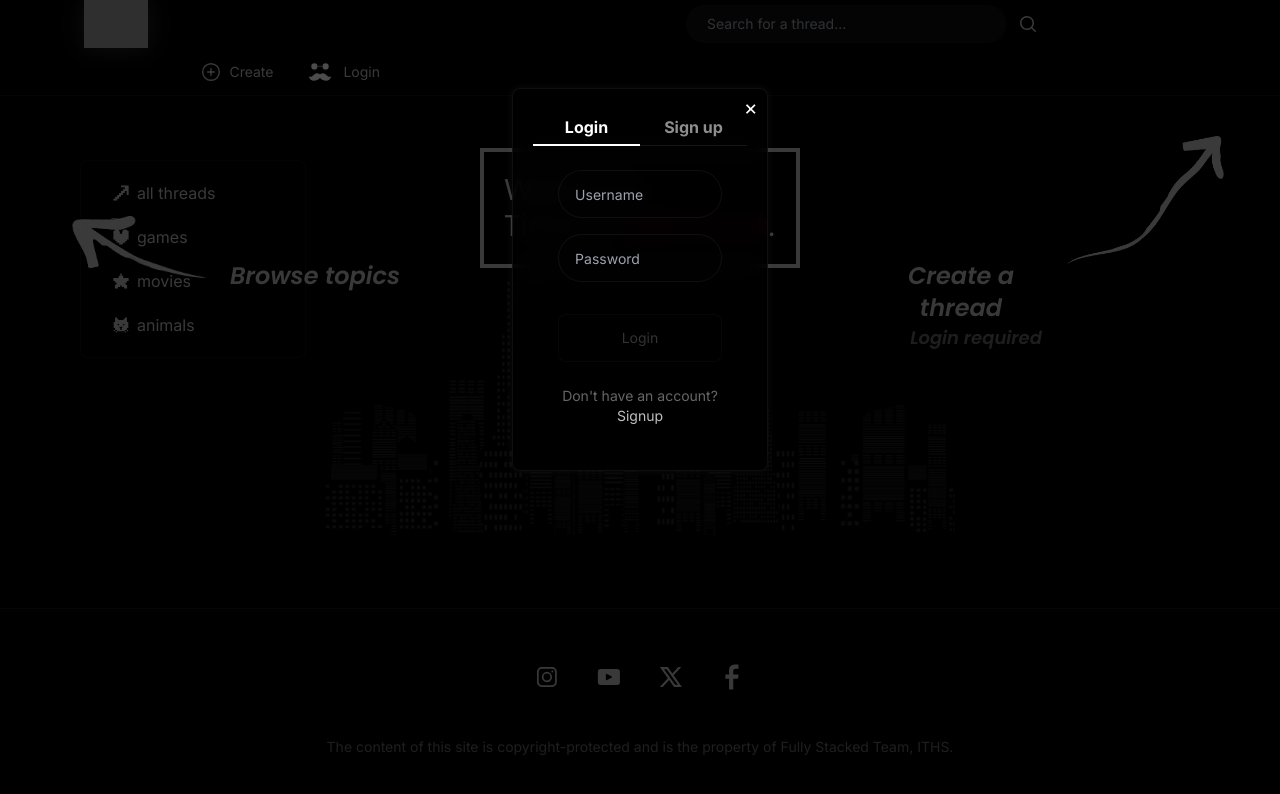
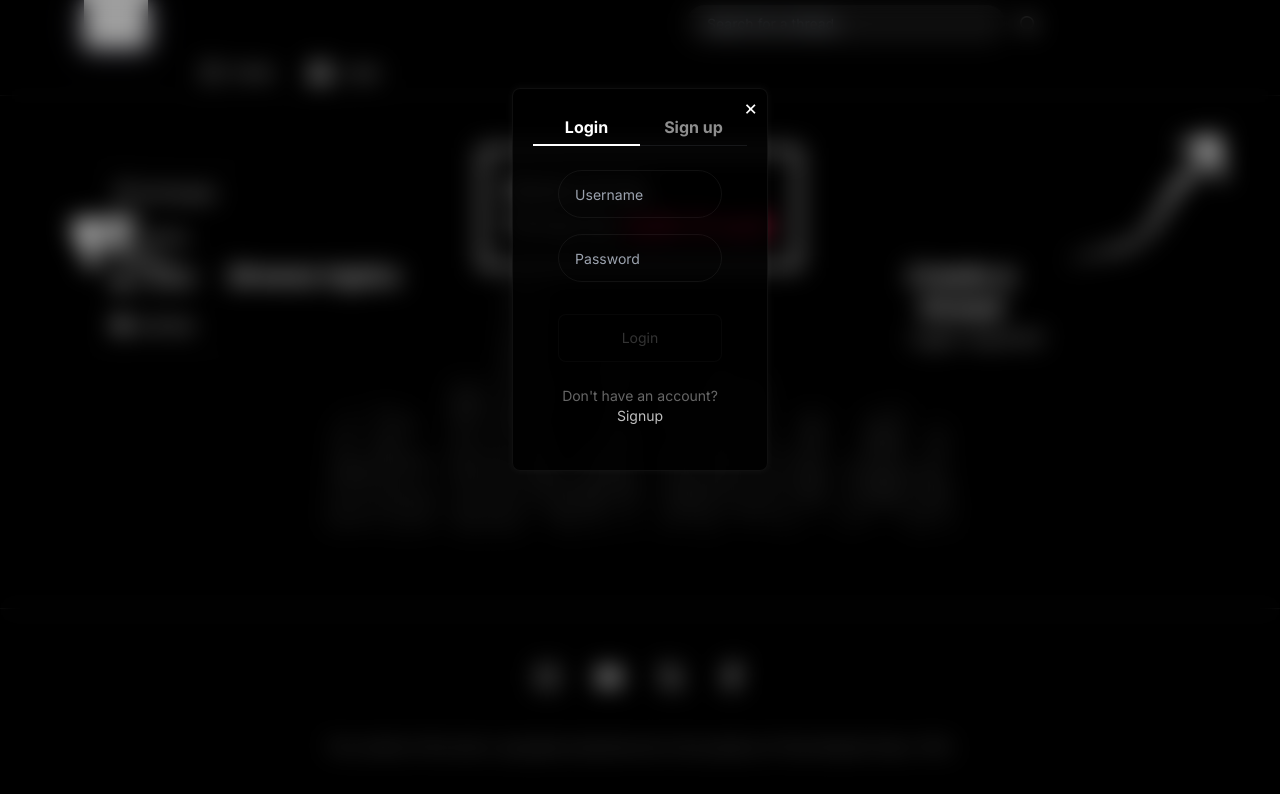
Before and after one commit to amilpsp/fullstack-frontend, a React (Vite) app: page / in a window 1280 px wide. Both pictures are taken after a click on the button "Login". Shown: the top 794 px of the page. Built offline with nearby package versions, Linux system fonts and the light colour scheme; grey boxes are pictures that could not be loaded.

Commit message:
added blur to login/signup popup for consistency

```diff
--- a/src/Components/SignupLogin/SignupLogin.tsx
+++ b/src/Components/SignupLogin/SignupLogin.tsx
@@ -302,7 +302,7 @@ const SignupLogin: React.FC = () => {
           {isSignupLoginVisible && (
             <div
               onClick={toggleSignupLogin}
-              className="fixed inset-0 flex items-top justify-center bg-black bg-opacity-0 lg:bg-opacity-70 z-50"
+              className="fixed inset-0 flex items-top justify-center lg:bg-black bg-opacity-0 lg:bg-opacity-0 z-50 lg:backdrop-blur-md"
             >
               <div
                 onClick={(e) => e.stopPropagation()}
```
